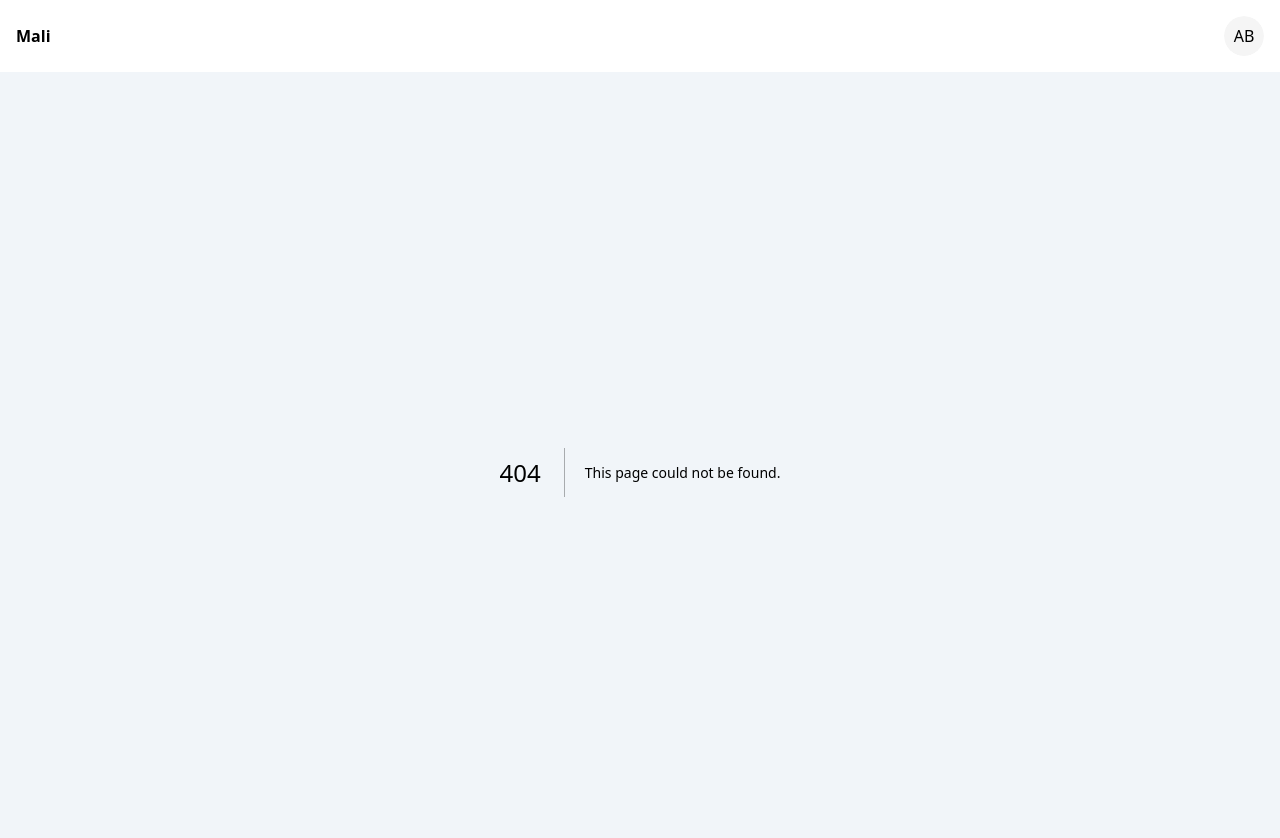
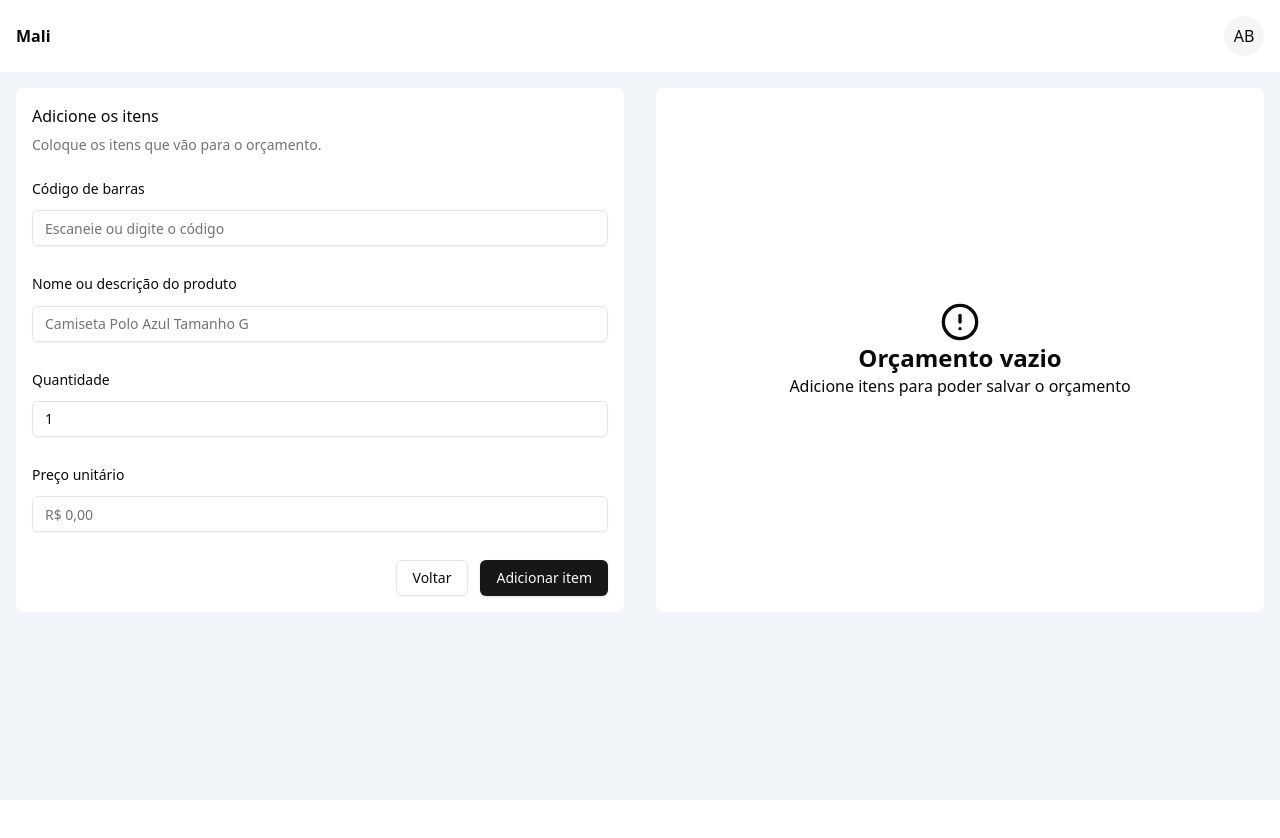
Before and after one commit to lucas-gabryel/mali, a Next.js app: page /quote/new/item-step in a window 1280 px wide. Before the commit this address had no page. Shown: the top 838 px of the page. After the commit the page ends 800 px from the top, so only its background shows below. Built offline with nearby package versions, Linux system fonts and the light colour scheme.

Commit message:
task: item step to request quotes

```diff
--- /dev/null
+++ b/src/app/quote/new/item-step/item-table.tsx
@@ -0,0 +1,78 @@
+"use client";
+
+import { Button } from "@/components/ui/button";
+import {
+  Table,
+  TableBody,
+  TableCell,
+  TableFooter,
+  TableHead,
+  TableHeader,
+  TableRow,
+} from "@/components/ui/table";
+import {
+  Tooltip,
+  TooltipContent,
+  TooltipTrigger,
+} from "@/components/ui/tooltip";
+import { Trash } from "lucide-react";
+import { ItemFormData } from "./page";
+import { formatCurrency } from "@/utils/formaters";
+
+export default function ItemTable({
+  items,
+  onDelete,
+}: {
+  items: ItemFormData[];
+  onDelete: (barcode: string) => void;
+}) {
+  const total = items.reduce((acc, item) => {
+    return acc + item.price * item.quantity;
+  }, 0);
+
+  return (
+    <Table>
+      <TableHeader>
+        <TableRow>
+          <TableHead className="w-40">Código de barras</TableHead>
+          <TableHead>Descrição</TableHead>
+          <TableHead className="w-20">Quantidade</TableHead>
+          <TableHead className="w-32 text-end">Valor unitário</TableHead>
+          <TableHead className="text-center">Ações</TableHead>
+        </TableRow>
+      </TableHeader>
+      <TableBody>
+        {items.map((item: ItemFormData) => (
+          <TableRow key={item.barcode}>
+            <TableCell>{item.barcode}</TableCell>
+            <TableCell>{item.description}</TableCell>
+            <TableCell className="text-center">{item.quantity}</TableCell>
+            <TableCell className="text-end">{formatCurrency(item.price)}</TableCell>
+            <TableCell className="flex justify-center">
+              <Tooltip>
+                <TooltipTrigger asChild>
+                  <Button
+                    variant="outline"
+                    size="icon"
+                    onClick={() => onDelete(item.barcode)}
+                  >
+                    <Trash />
+                  </Button>
+                </TooltipTrigger>
+                <TooltipContent>
+                  <p>Excluir</p>
+                </TooltipContent>
+              </Tooltip>
+            </TableCell>
+          </TableRow>
+        ))}
+      </TableBody>
+      <TableFooter>
+        <TableRow>
+          <TableCell colSpan={4}>Total</TableCell>
+          <TableCell className="text-right">{formatCurrency(total)}</TableCell>
+        </TableRow>
+      </TableFooter>
+    </Table>
+  );
+}
--- /dev/null
+++ b/src/app/quote/new/item-step/page.tsx
@@ -0,0 +1,211 @@
+"use client";
+
+import { Button } from "@/components/ui/button";
+import {
+  Field,
+  FieldDescription,
+  FieldError,
+  FieldGroup,
+  FieldLabel,
+  FieldLegend,
+  FieldSet,
+} from "@/components/ui/field";
+import { Input } from "@/components/ui/input";
+import { zodResolver } from "@hookform/resolvers/zod";
+import { CircleAlert } from "lucide-react";
+import { useRouter } from "next/navigation";
+import { useState } from "react";
+import { Controller, useForm } from "react-hook-form";
+import { NumericFormat } from "react-number-format";
+import { z } from "zod";
+import ItemTable from "./item-table";
+
+const schema = z.object({
+  barcode: z
+    .string()
+    .trim()
+    .min(1, "O campo código de barras é obrigatório")
+    .max(50, "O código de barras não pode ter mais de 50 caracteres"),
+
+  description: z
+    .string()
+    .trim()
+    .max(100, "A descrição não pode ter mais de 100 caracteres")
+    .optional()
+    .or(z.literal("")),
+
+  quantity: z.coerce
+    .number("Informe um número válido")
+    .int("A quantidade deve ser um número inteiro")
+    .positive("A quantidade deve ser maior que zero")
+    .max(1000, "A quantidade não pode ser maior que 1000"),
+
+  price: z.coerce
+    .number("Informe um número válido")
+    .positive("O preço tem que ser maior que zero")
+    .max(1000000000, "O preço não pode ser maior que R$ 1.000.000.000,00"),
+});
+
+export type ItemFormData = z.infer<typeof schema>;
+
+export default function ItemStep() {
+  const router = useRouter();
+  const [items, setItems] = useState<ItemFormData[]>([]);
+
+  const {
+    register,
+    control,
+    handleSubmit,
+    reset,
+    formState: { errors },
+  } = useForm({
+    resolver: zodResolver(schema),
+  });
+
+  const onAddItem = (data: ItemFormData) => {
+    setItems((prev) => [...prev, data]);
+    reset();
+
+    const barcodeField = document.getElementById("barcode");
+    barcodeField?.focus();
+  };
+
+  const onDeleteItem = (barcode: string) => {
+    setItems((prev) => {
+      return prev.filter((item) => item.barcode !== barcode);
+    });
+  };
+
+  const handleFinalize = () => {
+    if (items.length === 0) {
+      alert("Adicione pelo menos um item.");
+      return;
+    }
+    console.log("Lista Completa para API:", items);
+    const response = "um id do orçamento";
+    router.push(`/quote/${response}`);
+  };
+
+  return (
+    <div className="grid grid-cols-2">
+      <form
+        onSubmit={handleSubmit(onAddItem)}
+        className="bg-white rounded-lg p-4 m-4"
+      >
+        <FieldGroup>
+          <FieldSet>
+            <FieldLegend>Adicione os itens</FieldLegend>
+            <FieldDescription>
+              Coloque os itens que vão para o orçamento.
+            </FieldDescription>
+            <FieldGroup>
+              <Field>
+                <FieldLabel htmlFor="barcode">Código de barras</FieldLabel>
+                <Input
+                  id="barcode"
+                  placeholder="Escaneie ou digite o código"
+                  type="text"
+                  {...register("barcode")}
+                  onKeyDown={(event) => {
+                    if (event.key === "Enter") {
+                      event.preventDefault();
+                      const priceField = document.getElementById("price");
+                      priceField?.focus();
+                    }
+                  }}
+                />
+                {errors.barcode && (
+                  <FieldError>{errors.barcode.message}</FieldError>
+                )}
+              </Field>
+
+              <Field>
+                <FieldLabel htmlFor="description">
+                  Nome ou descrição do produto
+                </FieldLabel>
+                <Input
+                  id="description"
+                  placeholder="Camiseta Polo Azul Tamanho G"
+                  type="text"
+                  {...register("description")}
+                />
+                {errors.description && (
+                  <FieldError>{errors.description.message}</FieldError>
+                )}
+              </Field>
+
+              <Field>
+                <FieldLabel htmlFor="quantity">Quantidade</FieldLabel>
+                <Input
+                  id="quantity"
+                  placeholder="1"
+                  defaultValue={1}
+                  type="number"
+                  {...register("quantity")}
+                />
+                {errors.quantity && (
+                  <FieldError>{errors.quantity.message}</FieldError>
+                )}
+              </Field>
+
+              <Field>
+                <FieldLabel htmlFor="price">Preço unitário</FieldLabel>
+                <Controller
+                  name="price"
+                  control={control}
+                  render={({ field: { onChange, name, value } }) => (
+                    <NumericFormat
+                      customInput={Input}
+                      id="price"
+                      name={name}
+                      value={(value as string | number) ?? ""}
+                      thousandSeparator="."
+                      decimalSeparator=","
+                      prefix="R$ "
+                      decimalScale={2}
+                      allowNegative={false}
+                      placeholder="R$ 0,00"
+                      onValueChange={(values) => {
+                        onChange(values.floatValue);
+                      }}
+                    />
+                  )}
+                />
+                {errors.price && (
+                  <FieldError>{errors.price.message}</FieldError>
+                )}
+              </Field>
+            </FieldGroup>
+          </FieldSet>
+
+          <Field orientation="horizontal" className="flex justify-end">
+            <Button variant="outline" type="button" onClick={router.back}>
+              Voltar
+            </Button>
+            <Button type="submit">Adicionar item</Button>
+          </Field>
+        </FieldGroup>
+      </form>
+      <div className="flex bg-white rounded-lg p-4 m-4">
+        {items.length === 0 ? (
+          <div className="flex flex-col items-center justify-center flex-1">
+            <CircleAlert size={40} />
+            <h1 className="text-2xl font-semibold">Orçamento vazio</h1>
+            <p>Adicione itens para poder salvar o orçamento</p>
+          </div>
+        ) : (
+          <div className="w-full">
+            <ItemTable items={items} onDelete={onDeleteItem} />
+            <Button
+              type="button"
+              className="w-full text-white mt-4"
+              onClick={handleFinalize}
+            >
+              Finalizar Orçamento
+            </Button>
+          </div>
+        )}
+      </div>
+    </div>
+  );
+}
```
